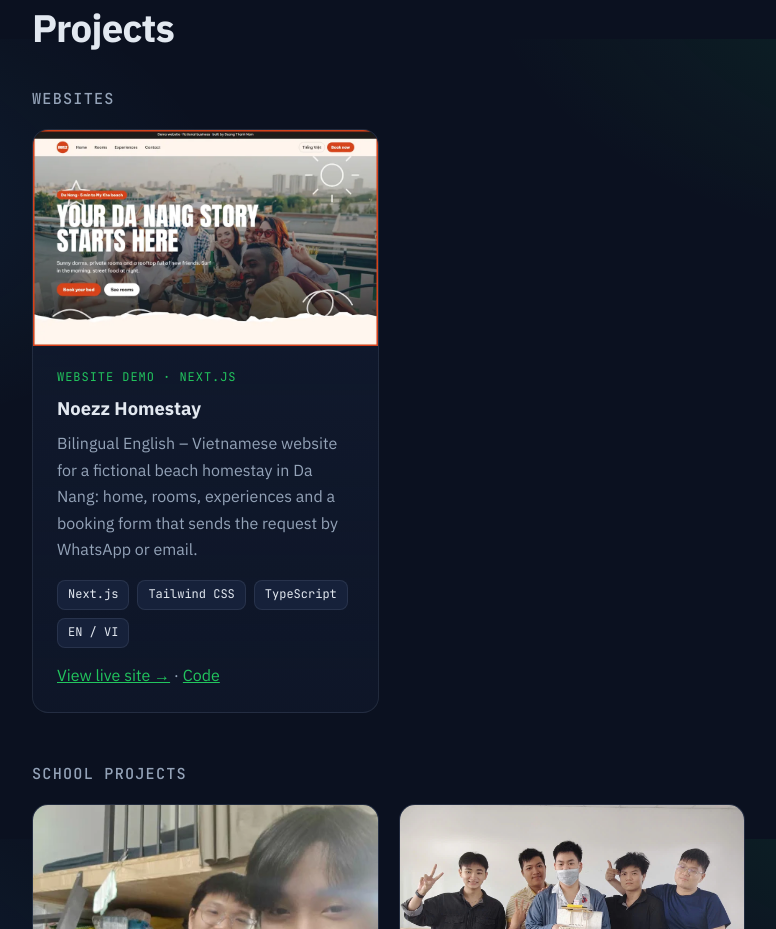
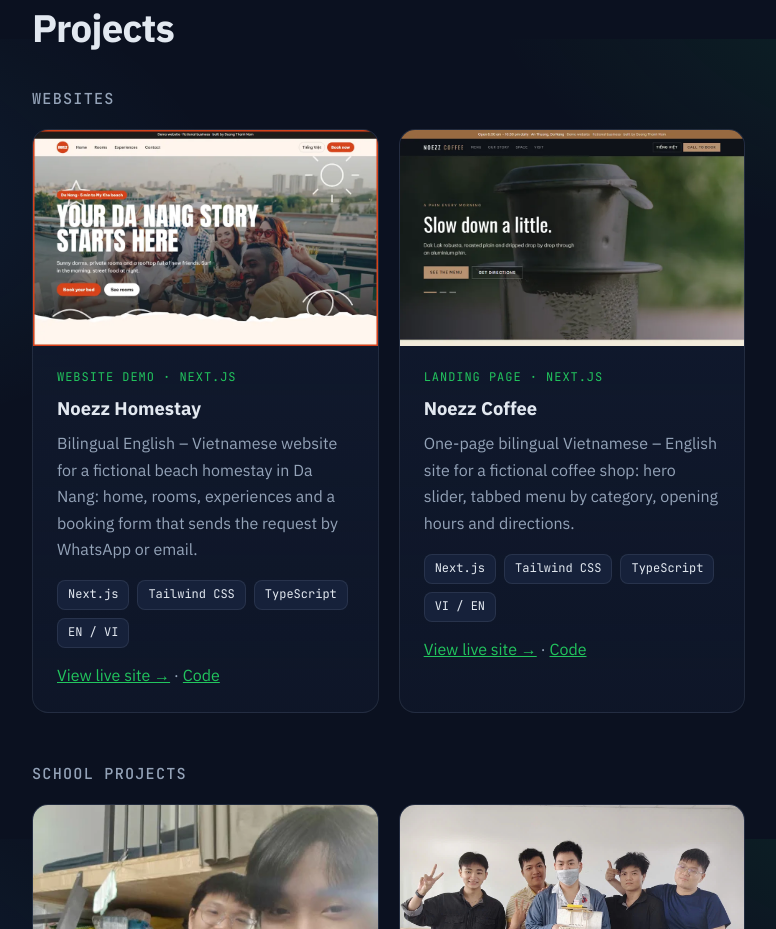
Before and after one commit to namduong-dev1809/portfolio, a plain HTML site: page index.html in a window 1280 px wide. Shown: the part 1561-2490 px from the top of the page, without its empty margins (68-844 px from the left). Drawn offline with Linux system fonts and the light colour scheme.

Commit message:
Add Noezz Coffee demo to Websites

```diff
--- a/index.html
+++ b/index.html
@@ -241,6 +241,14 @@
         <div class="tags"><span>Next.js</span><span>Tailwind CSS</span><span>TypeScript</span><span>EN / VI</span></div>
         <p style="margin-top:14px"><a href="https://noezz-homestay.vercel.app" target="_blank" rel="noopener" data-vi="Xem website →">View live site →</a> · <a href="https://github.com/namduong-dev1809/noezz-homestay" target="_blank" rel="noopener" data-vi="Mã nguồn">Code</a></p>
       </article>
+      <article class="card reveal">
+        <div class="media"><a href="https://noezz-coffee.vercel.app" target="_blank" rel="noopener"><img src="images/coffee.webp" alt="Home page of the Noezz Coffee demo website" loading="lazy" width="960" height="600"></a></div>
+        <span class="label" data-vi="Landing page · Next.js">Landing page · Next.js</span>
+        <h3>Noezz Coffee</h3>
+        <p data-vi="Website một trang, song ngữ Việt – Anh cho một quán cà phê giả định: ảnh đầu trang dạng slide, menu có tab theo nhóm món, giờ mở cửa và chỉ đường.">One-page bilingual Vietnamese – English site for a fictional coffee shop: hero slider, tabbed menu by category, opening hours and directions.</p>
+        <div class="tags"><span>Next.js</span><span>Tailwind CSS</span><span>TypeScript</span><span>VI / EN</span></div>
+        <p style="margin-top:14px"><a href="https://noezz-coffee.vercel.app" target="_blank" rel="noopener" data-vi="Xem website →">View live site →</a> · <a href="https://github.com/namduong-dev1809/noezz-coffee" target="_blank" rel="noopener" data-vi="Mã nguồn">Code</a></p>
+      </article>
     </div>
     <h3 class="subhead reveal" data-vi="Dự án ở trường">School projects</h3>
     <div class="grid featured">
```
Also changed, not shown: images/coffee.webp (added).
